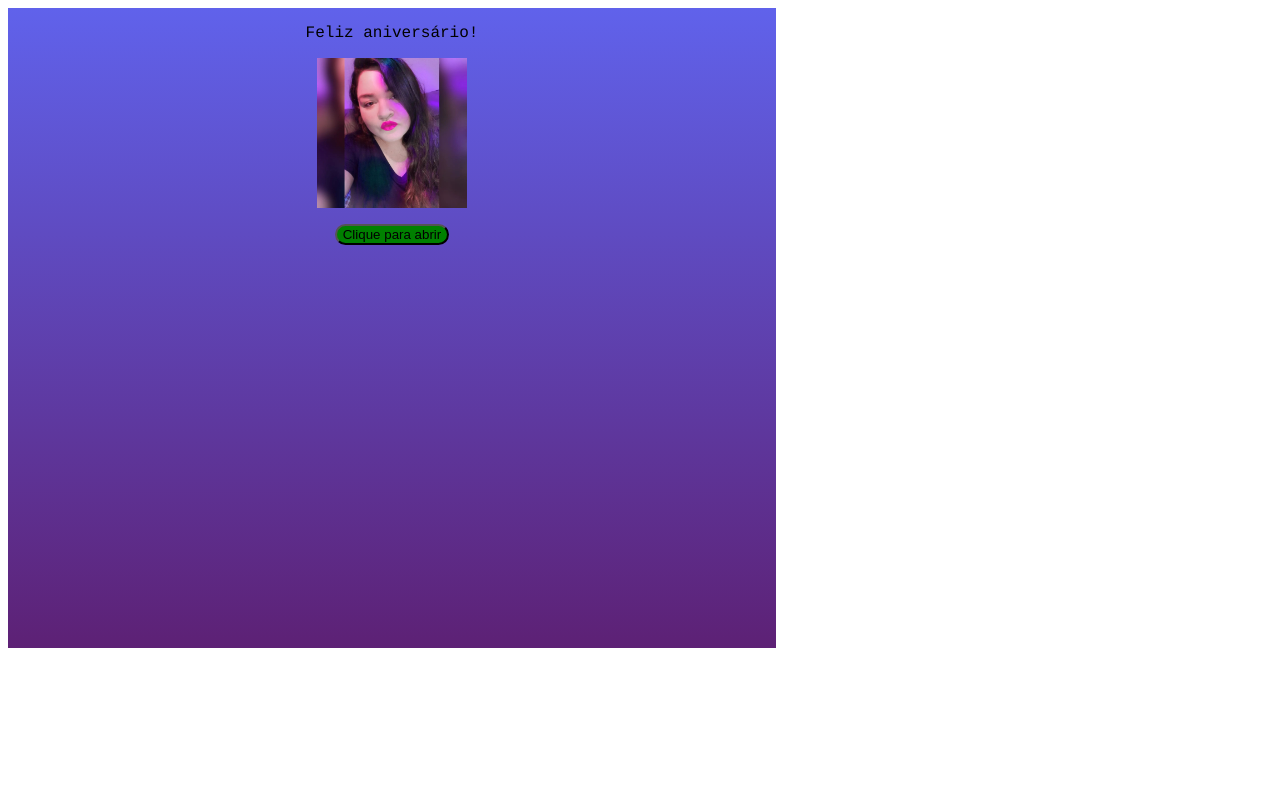
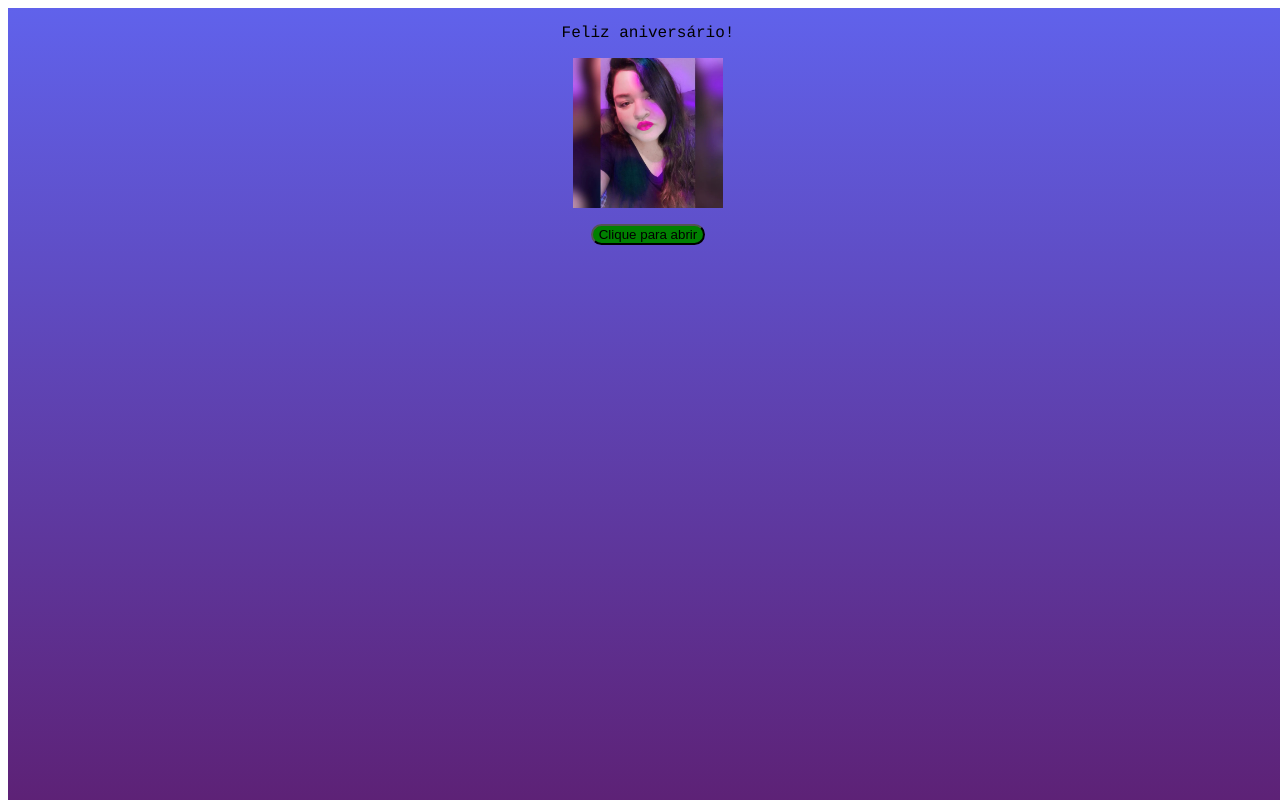
Before and after one commit to SandyOliveira/projeto1, a plain HTML site: page index.html in a window 1280 px wide. Drawn offline with Linux system fonts and the light colour scheme.

Commit message:
Add files via upload

```diff
--- a/style.css
+++ b/style.css
@@ -2,8 +2,8 @@
   z-index: 1;
   position: absolute;
   background: linear-gradient(#6062eb 0%, #5d2175 100%);
-  width: 60%;
-  height: 80%;
+  width: 100%;
+  height: 100%;
   text-align: center;
   transition: 1s;
   -webkit-transform-origin: 0;
@@ -40,8 +40,8 @@
   z-index: 0;
   position: absolute;
   background-color: rgb(233, 176, 221);
-  width: 60%;
-  height: 60%;
+  width: 100%;
+  height: 100%;
   text-align: center;
 }
 #inside-title {
```
